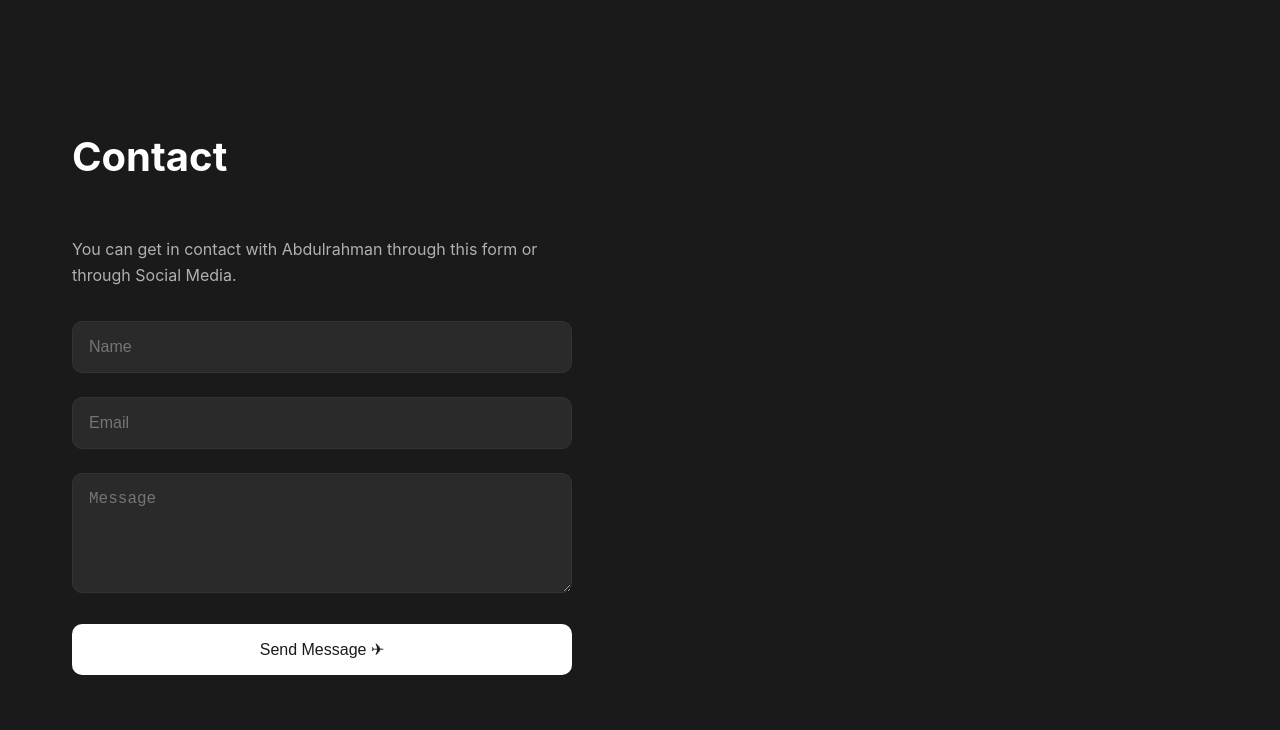
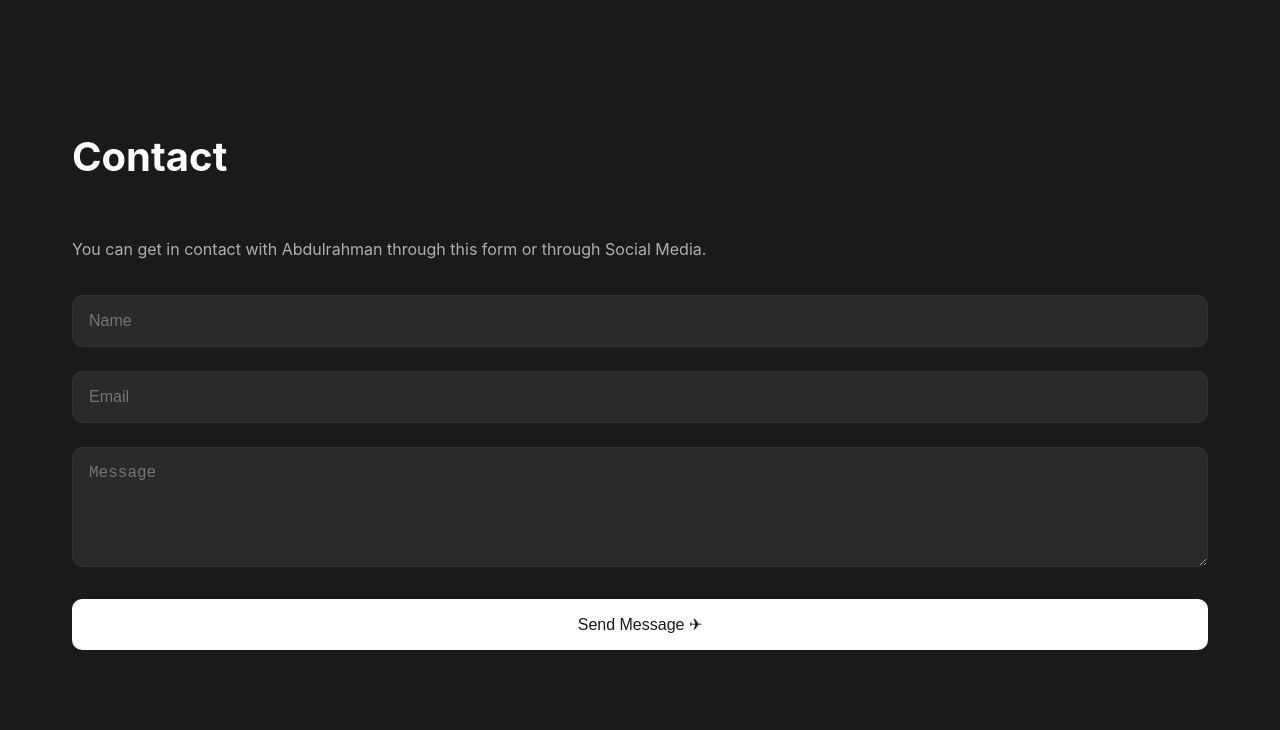
Before and after one commit to Ola-mide/uinspire-icitify-portfolio-project, a plain HTML site: page index.html in a window 1280 px wide. Shown: the part 2190-2920 px from the top of the page. Drawn offline with Linux system fonts and the light colour scheme.

Commit message:
Update portfolio.css

```diff
--- a/portfolio.css
+++ b/portfolio.css
@@ -4,7 +4,7 @@
   box-sizing: border-box;
 }
 
-html{
+html {
   scroll-behavior: smooth;
 }
 :root {
@@ -26,7 +26,8 @@ html{
 }
 
 body {
-    font-family: -apple-system, BlinkMacSystemFont, 'Segoe UI', Roboto, Oxygen, Ubuntu, Cantarell, sans-serif;
+  font-family: -apple-system, BlinkMacSystemFont, "Segoe UI", Roboto, Oxygen,
+    Ubuntu, Cantarell, sans-serif;
   background-color: var(--bg-primary);
   color: var(--text-primary);
   line-height: 1.6;
@@ -266,7 +267,6 @@ body {
   align-items: center;
   gap: 0.5rem;
   transition: all 0.3s ease;
-
 }
 
 .view-project:hover {
@@ -324,9 +324,21 @@ body {
   font-size: 0.9rem;
 }
 
-/* Contact Form */
+/* Contact Section */
+#contact {
+  max-width: 100vw;
+  margin-left: calc(-50vw + 50%);
+  margin-right: calc(-50vw + 50%);
+  padding-left: max(2rem, calc((100vw - 1200px) / 2 + 2rem));
+  padding-right: max(2rem, calc((100vw - 1200px) / 2 + 2rem));
+}
+
+.contact-section .section-title {
+  margin-bottom: 1rem;
+}
+
 .contact-form {
-    max-width: 500px;
+  max-width: 100vw;
 }
 
 .contact-description {
@@ -336,6 +348,7 @@ body {
 
 .form-group {
   margin-bottom: 1.5rem;
+  width: 100%;
 }
 
 .form-input {
```
Lines whose indentation alone changed are shown as unchanged.
